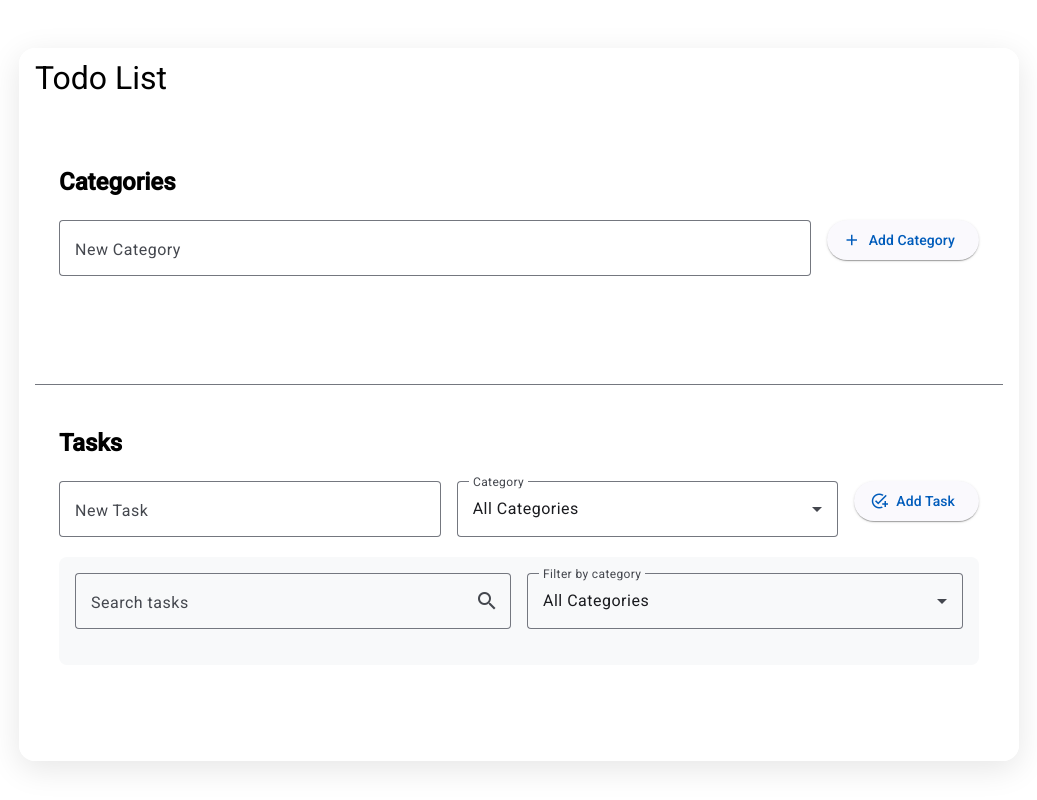
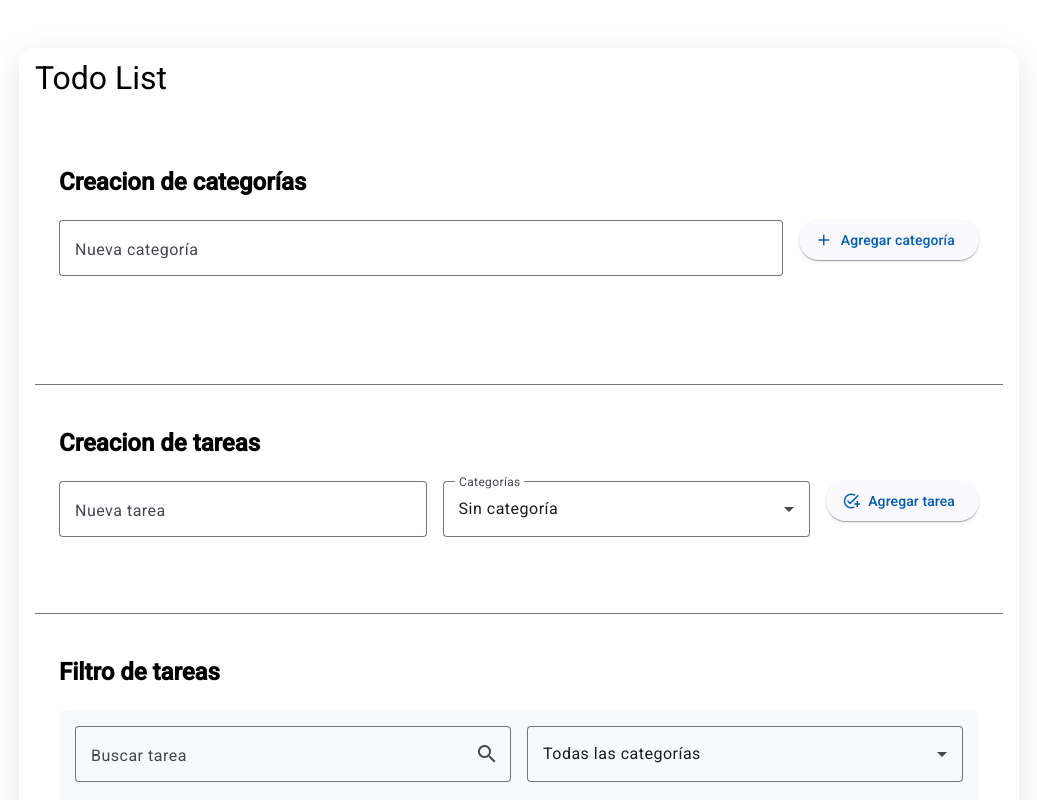
Before and after one commit to santiagogozu/prueba-tecnica-accenture-desarrollador-frontend-Santiago-Gonzalez-Zuluaga, an Angular app: page / in a window 1280 px wide. Shown: the top 800 px of the page, without its empty margins (121-1158 px from the left). Built offline with nearby package versions, Linux system fonts and the light colour scheme.

Commit message:
Update Todo List component and adjust task category handling

```diff
--- a/src/app/components/todo-list/todo-list.component.html
+++ b/src/app/components/todo-list/todo-list.component.html
@@ -6,10 +6,10 @@
 
     <mat-card-content>
       <section class="categories-section">
-        <h2>Categories</h2>
+        <h2>Creacion de categorías</h2>
         <div class="form-container">
           <mat-form-field appearance="outline">
-            <mat-label>New Category</mat-label>
+            <mat-label>Nueva categoría</mat-label>
             <input
               matInput
               [(ngModel)]="newCategoryName"
@@ -18,7 +18,7 @@
           </mat-form-field>
           <button mat-raised-button color="primary" (click)="addCategory()">
             <mat-icon>add</mat-icon>
-            Add Category
+            Agregar categoría
           </button>
         </div>
 
@@ -35,10 +35,10 @@
       <mat-divider></mat-divider>
 
       <section class="tasks-section">
-        <h2>Tasks</h2>
+        <h2>Creacion de tareas</h2>
         <div class="form-container">
           <mat-form-field appearance="outline">
-            <mat-label>New Task</mat-label>
+            <mat-label>Nueva tarea</mat-label>
             <input
               matInput
               [(ngModel)]="newTaskTitle"
@@ -47,9 +47,9 @@
           </mat-form-field>
 
           <mat-form-field appearance="outline">
-            <mat-label>Category</mat-label>
+            <mat-label>Categorías</mat-label>
             <mat-select [(ngModel)]="selectedCategory">
-              <mat-option value="all">All Categories</mat-option>
+              <mat-option value="all">Sin categoría</mat-option>
               <mat-option
                 *ngFor="let category of categories"
                 [value]="category.id"
@@ -61,13 +61,18 @@
 
           <button mat-raised-button color="accent" (click)="addTask()">
             <mat-icon>add_task</mat-icon>
-            Add Task
+            Agregar tarea
           </button>
         </div>
+      </section>
 
+      <mat-divider></mat-divider>
+
+      <section class="categories-section">
+        <h2>Filtro de tareas</h2>
         <div class="search-filter-container">
           <mat-form-field appearance="outline">
-            <mat-label>Search tasks</mat-label>
+            <mat-label>Buscar tarea</mat-label>
             <input
               matInput
               [(ngModel)]="searchText"
@@ -78,12 +83,11 @@
           </mat-form-field>
 
           <mat-form-field appearance="outline">
-            <mat-label>Filter by category</mat-label>
             <mat-select
               [(ngModel)]="filterCategory"
               (selectionChange)="applyFilters()"
             >
-              <mat-option value="all">All Categories</mat-option>
+              <mat-option value="all">Todas las categorías</mat-option>
               <mat-option
                 *ngFor="let category of categories"
                 [value]="category.id"
@@ -93,9 +97,11 @@
             </mat-select>
           </mat-form-field>
         </div>
+      </section>
 
-        <!-- Task List -->
-        <div class="task-list">
+      <mat-divider></mat-divider>
+
+      <section class="task-list">
         <mat-card
           *ngFor="let task of filteredTasks"
           class="task-card"
@@ -116,7 +122,6 @@
             <mat-icon>delete</mat-icon>
           </button>
         </mat-card>
-        </div>
       </section>
     </mat-card-content>
   </mat-card>
--- a/src/app/components/todo-list/todo-list.component.ts
+++ b/src/app/components/todo-list/todo-list.component.ts
@@ -55,8 +55,12 @@ export class TodoListComponent implements OnInit {
   }
 
   addTask(): void {
-    if (this.newTaskTitle.trim() && this.selectedCategory !== 'all') {
-      this.todoService.addTask(this.newTaskTitle, this.selectedCategory);
+    if (this.newTaskTitle.trim()) {
+      const categoryId =
+        this.selectedCategory === 'all'
+          ? 'sin-categoria'
+          : this.selectedCategory;
+      this.todoService.addTask(this.newTaskTitle, categoryId);
       this.newTaskTitle = '';
       this.loadAllTasks(); // Cargar todas las tareas sin filtrar
     }
```
Lines whose indentation alone changed are shown as unchanged.
